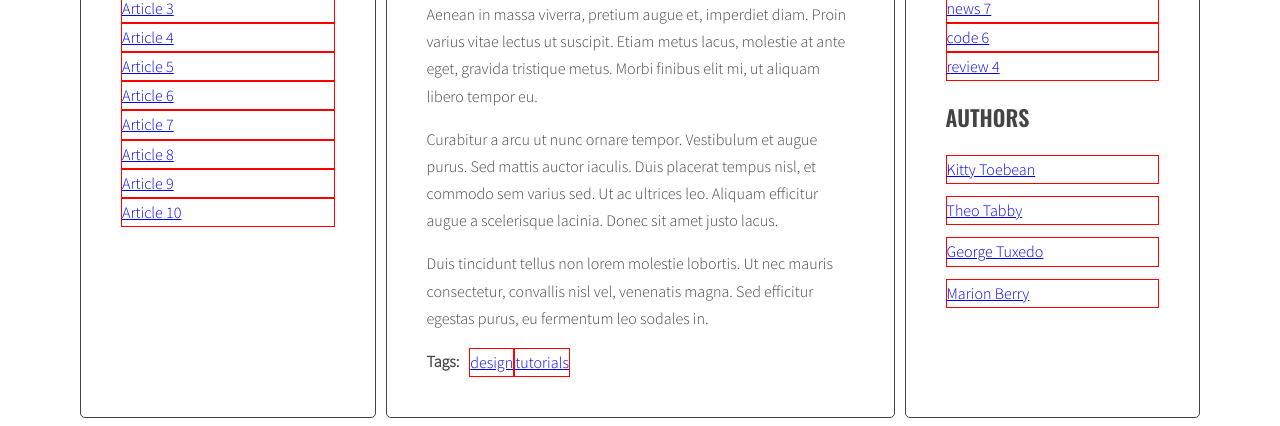
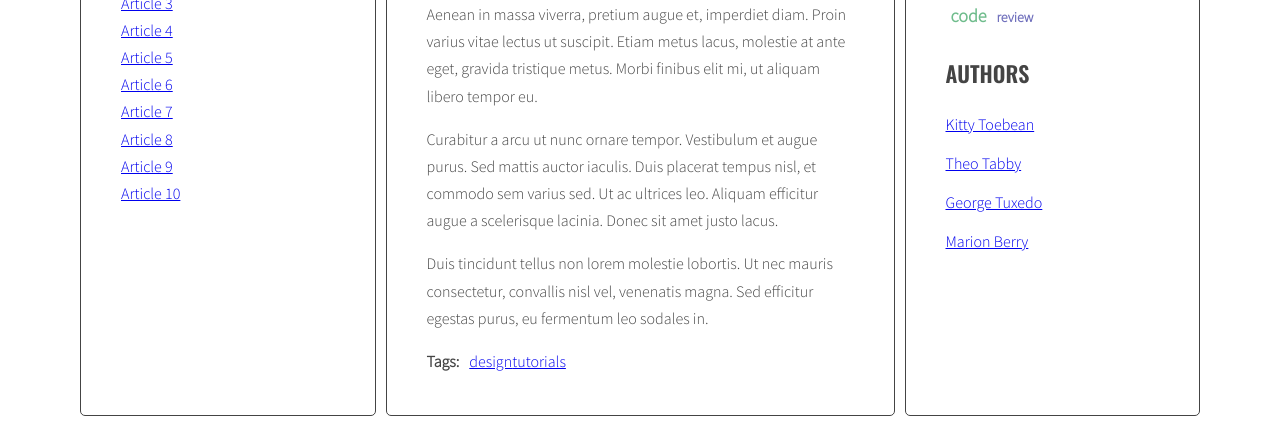
Before and after one commit to IrenkaPe/javascript-blog, a website: page index.html in a window 1280 px wide. Shown: the part 423-849 px from the top of the page. Drawn offline with nearby package versions, Linux system fonts and the light colour scheme.

Commit message:
add function calculateTagClass and display tags cloud

```diff
--- a/js/script.js
+++ b/js/script.js
@@ -38,7 +38,9 @@ const optArticleSelector = '.post',
   optTitleListSelector = '.titles',
   optArticleTagsSelector = '.post-tags .list',
   optArticleAuthorSelector = '.post-author',
-  optTagsListSelector='.tags.list';
+  optTagsListSelector = '.tags.list',
+  optCloudClassCount = '5',
+  optCloudClassPrefix = 'tag-size-';
 
 function generateTitleLinks(customSelector = '') {
   /* remove contents of titleList */
@@ -231,26 +233,33 @@ function addClickListenersToAuthors() {
 
 addClickListenersToAuthors();
 
-function calculateTagsParams(tags){
+function calculateTagsParams(tags) {
   const params = {
-    min:999999,
-    max:0
+    min: 999999,
+    max: 0,
   };
 
-  for(let tag in tags){
+  for (let tag in tags) {
     console.log(tag + ' is used ' + tags[tag] + ' times');
 
-    if(tags[tag] > params.max){
+    if (tags[tag] > params.max) {
       params.max = tags[tag];
     }
 
-    if(tags[tag] < params.min){
+    if (tags[tag] < params.min) {
       params.min = tags[tag];
     }
   }
   return params;
 }
 
+function calculateTagClass(count, params) {
+  const normalizedCount = count - params.min;
+  const normalizedMax = params.max - params.min;
+  const percentage = normalizedCount / normalizedMax;
+  const classNumber = Math.floor(percentage * (optCloudClassCount - 1) + 1);
+  return optCloudClassPrefix + classNumber;
+}
 
 function generateTags() {
   /* [NEW] create a new variable allTags with an empty object */
@@ -280,11 +289,10 @@ function generateTags() {
       /* add generated code to html variable */
       html = html + linkHTML;
       /* [NEW] check if this link is NOT already in allTags */
-      if(!allTags[tag]) {
+      if (!allTags[tag]) {
         /* [NEW] add tag to allTags object */
         allTags[tag] = 1;
-      }
-      else {
+      } else {
         allTags[tag]++;
         /* END LOOP: for each tag */
       }
@@ -304,11 +312,22 @@ function generateTags() {
   let allTagsHTML = '';
 
   /* [NEW] START LOOP: for each tag in allTags: */
-  for(let tag in allTags){
-  /* [NEW] generate code of a link and add it to allTagsHTML */
-    allTagsHTML += '<li><a href="#tag' + tag + '"> ' + tag + ' ' + allTags[tag] + '</a></li>';
+  for (let tag in allTags) {
+    /* [NEW] generate code of a link and add it to allTagsHTML */
+    /*allTagsHTML += '<li><a href="#tag' + tag + '"> ' + tag + ' ' + allTags[tag] + '</a></li>';*/
+    const tagLinkHTML =
+			'<li><a href ="#tag-' +
+			tag +
+			'" class="' +
+			calculateTagClass(allTags[tag], tagsParams) +
+			' tagX"> ' +
+			tag +
+			'</a></li>';
 
-  /* [NEW] END LOOP: for each tag in allTags: */
+    console.log('tagLinkHTML:', tagLinkHTML);
+
+    allTagsHTML += tagLinkHTML;
+    /* [NEW] END LOOP: for each tag in allTags: */
   }
   /*[NEW] add HTML from allTagsHTML to tagList */
   tagList.innerHTML = allTagsHTML;
--- a/sass/style.scss
+++ b/sass/style.scss
@@ -119,7 +119,56 @@ body {
     margin: 0 10px 0 0;
   }
 }
-li {
-  border: 1px solid red;
-  display: block;
+.tags {
+  li {
+  display:inline - block;
+  margin: 5px;
+  .tagX {
+    text-decoration: none;
+  }
+  }
 }
+
+
+.tag-size-1 {
+  font-size: 14px;
+  font-weight: 700;
+  color: rgb(111, 111, 188);
+
+  &:hover {
+    color: rgb(24, 24, 174);
+  }
+}
+.tag-size-2 {
+  font-size: 15px;
+  font-weight: 700;
+  color: rgb(164, 111, 188);
+
+  &:hover {
+    color: rgb(139, 24, 174);
+  }
+}
+.tag-size-3 {
+  font-size: 18px;
+  font-weight: 700;
+  color: rgb(111, 188, 140);
+  &:hover {
+    color: rgb(24, 174, 46);
+  }
+}
+.tag-size-4 {
+  font-size: 20px;
+  font-weight: 700;
+  color: rgb(188, 111, 165);
+  &:hover {
+    color: rgb(174, 24, 109);
+  }
+}
+.tag-size-5 {
+  font-size: 30px;
+  font-weight: 700;
+  color: rgb(201, 75, 7);
+  &:hover {
+    color: rgb(174, 24, 109);
+  }
+}
```
Also changed, not shown: css/style.css, 1 other file.
